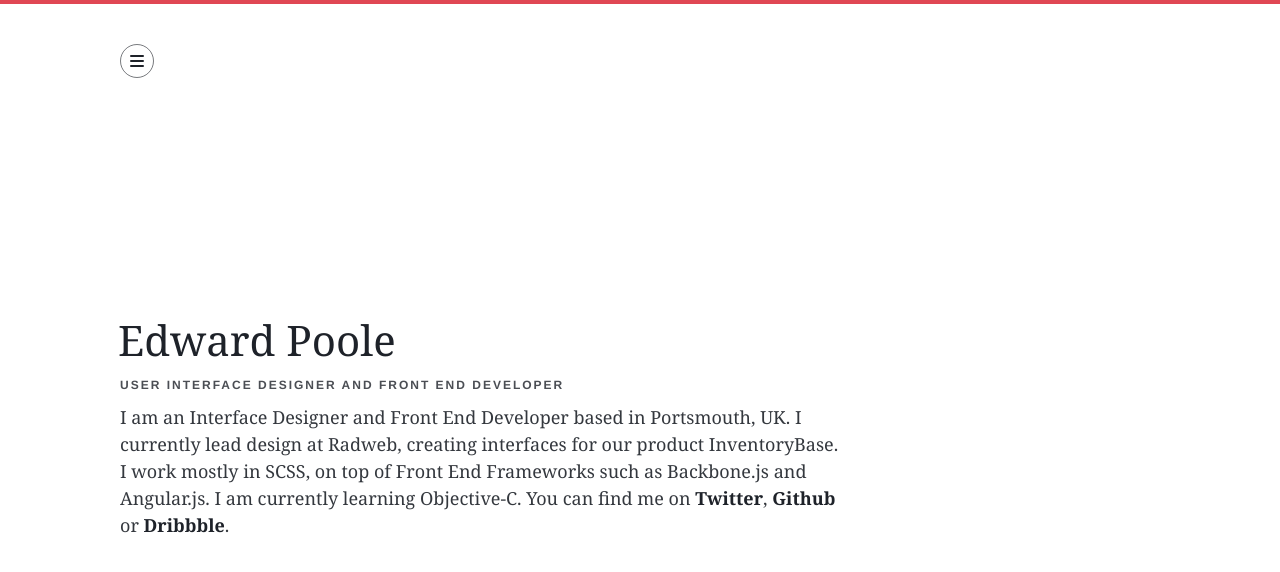
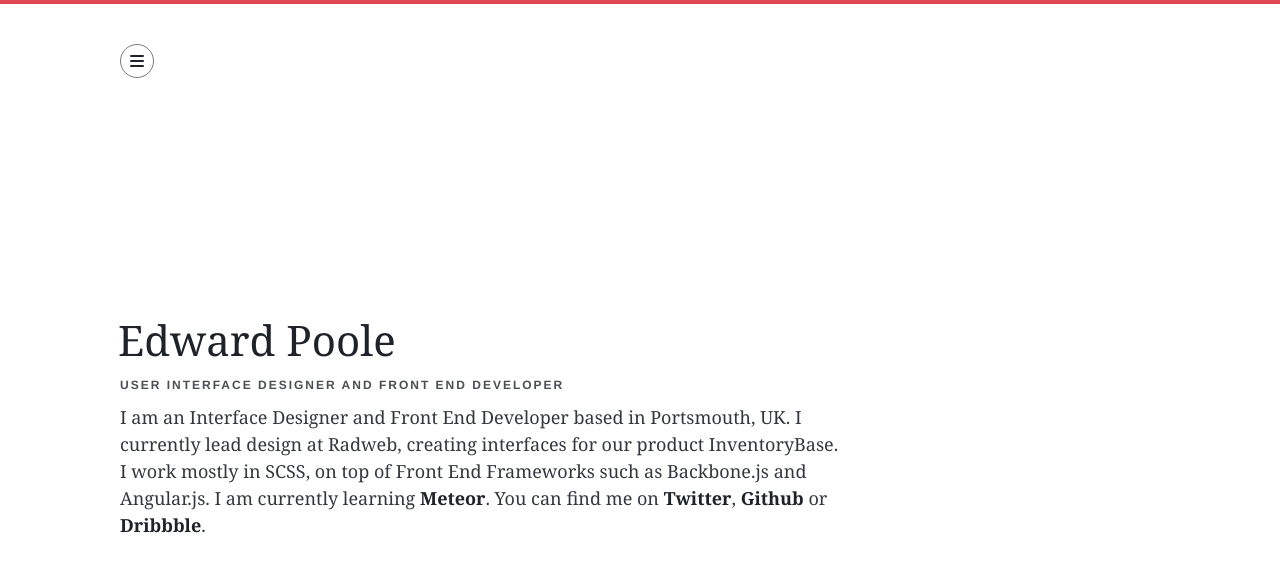
Before and after one commit to EdPoole/edpooleOld, a Jekyll site: the page built from index.html, in a window 1280 px wide. Shown: the top 572 px of the page. Built offline with Jekyll 4.4.1, drawn with Linux system fonts in a browser that asks for light colours; Markdown is read by kramdown in place of the engine named in the settings.

Commit message:
recvised homepage and jdm copy

```diff
--- a/index.html
+++ b/index.html
@@ -5,6 +5,6 @@ layout: page
 <section class="lead--home site-fade-in">
 	<h1 class="lead--home__title">Edward <span>Poole</span></h1>
 	<h2 class="lead--home__subtitle">User Interface Designer and Front End Developer</h2>
-	<p class="lead--home__copy">I am an Interface Designer and Front End Developer based in Portsmouth, UK. I currently lead design at Radweb, creating interfaces for our product InventoryBase. I work mostly in SCSS, on top of Front End Frameworks such as Backbone.js and Angular.js. I am currently learning Objective-C. You can find me on <a href="http://twitter.com/_ewp">Twitter</a>, <a href="http://github.com/EdPoole">Github</a> or <a href="http://dribbble.com/edpoole">Dribbble</a>.</p>
+	<p class="lead--home__copy">I am an Interface Designer and Front End Developer based in Portsmouth, UK. I currently lead design at Radweb, creating interfaces for our product InventoryBase. I work mostly in SCSS, on top of Front End Frameworks such as Backbone.js and Angular.js. I am currently learning <a href="https://meteor.com">Meteor</a>. You can find me on <a href="http://twitter.com/_ewp">Twitter</a>, <a href="http://github.com/EdPoole">Github</a> or <a href="http://dribbble.com/edpoole">Dribbble</a>.</p>
 </section>
 </div>
--- a/portfolio/index.html
+++ b/portfolio/index.html
@@ -15,7 +15,7 @@ layout: page
 	<div class="example__content">
 		<div class="example__copy--right">
 			<h1 class="example__title">JustDelete.me</h1>
-			<p class="example__info">Just Delete Me is a directory of links to delete your account from various web services. This is an open source project created in July 2013 which has gained over 1 million unique visitors since its launch. Contribute your own web service by submitting a pull request on <a class="button__link" href="https://github.com/rmlewisuk/justdeleteme">Github</a>.</p>
+			<p class="example__info">Just Delete Me is a directory of links to delete your account from various web services. This is an open source project created in July 2013 which has gained over <a class="button__link" href="http://robblewis.me/just-delete-me-one-million-page-views/">1 million unique views</a> in the first month of launch. Contribute your own web service by submitting a pull request on <a class="button__link" href="https://github.com/rmlewisuk/justdeleteme">Github</a>.</p>
 			<a class="example__link button" href="http://justdelete.me">View Website</a>
 		</div>
 	</div>
```
